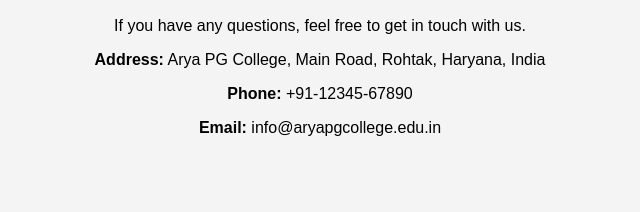
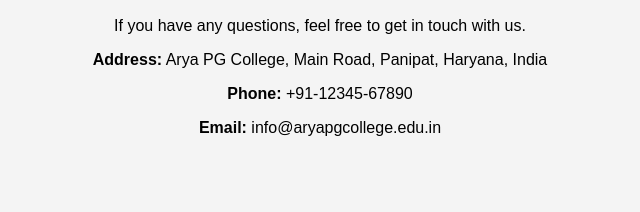
Before and after one commit to gaganpasrija/Practice, a website: page pg5/contact.html in a window 1280 px wide. Shown: the part 243-455 px from the top of the page, 320-960 px from the left. Drawn offline with Linux system fonts and the light colour scheme.

Commit message:
first commit

```diff
--- a/pg5/contact.html
+++ b/pg5/contact.html
@@ -53,7 +53,7 @@
     <div>
         <h2>Contact Us</h2>
         <p>If you have any questions, feel free to get in touch with us.</p>
-        <p><strong>Address:</strong> Arya PG College, Main Road, Rohtak, Haryana, India</p>
+        <p><strong>Address:</strong> Arya PG College, Main Road, Panipat, Haryana, India</p>
         <p><strong>Phone:</strong> +91-12345-67890</p>
         <p><strong>Email:</strong> info@aryapgcollege.edu.in</p>
     </div>
```
